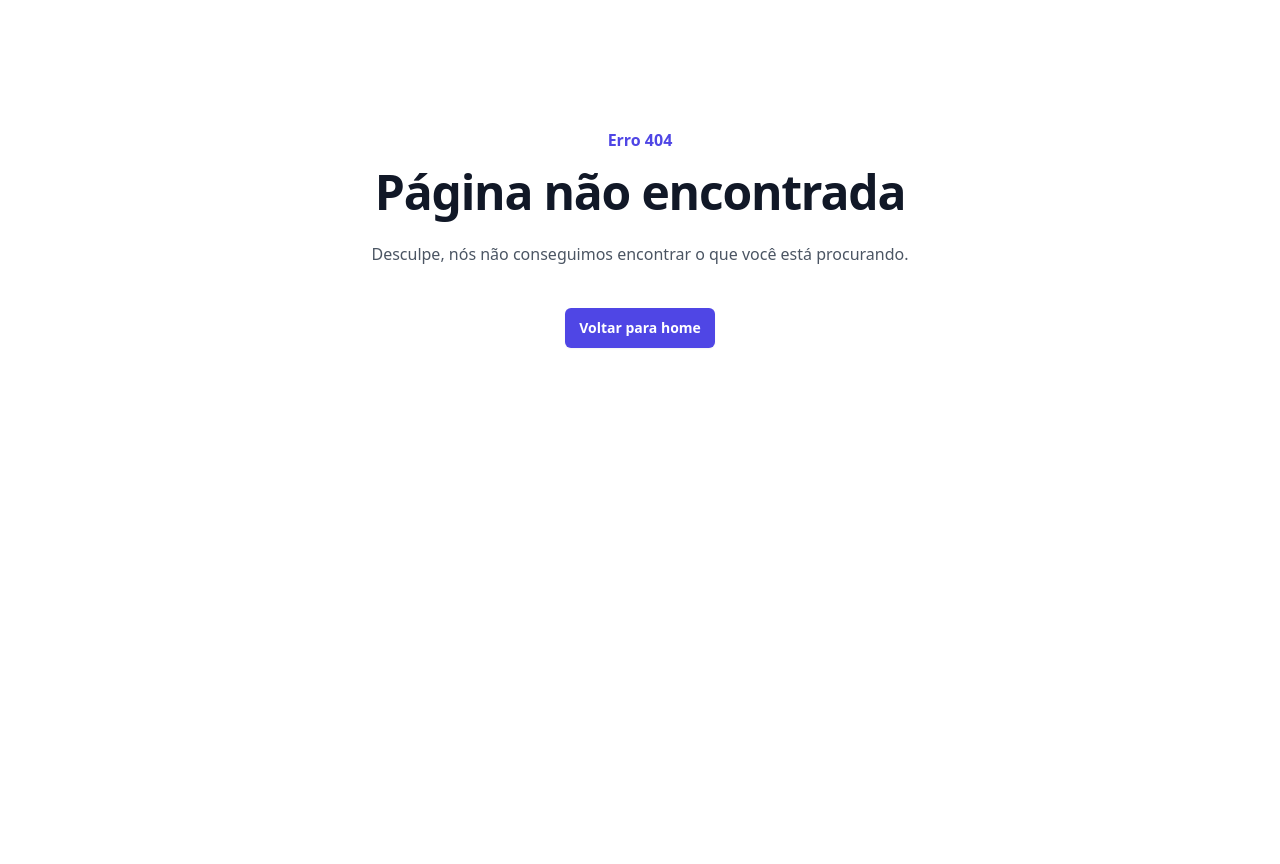
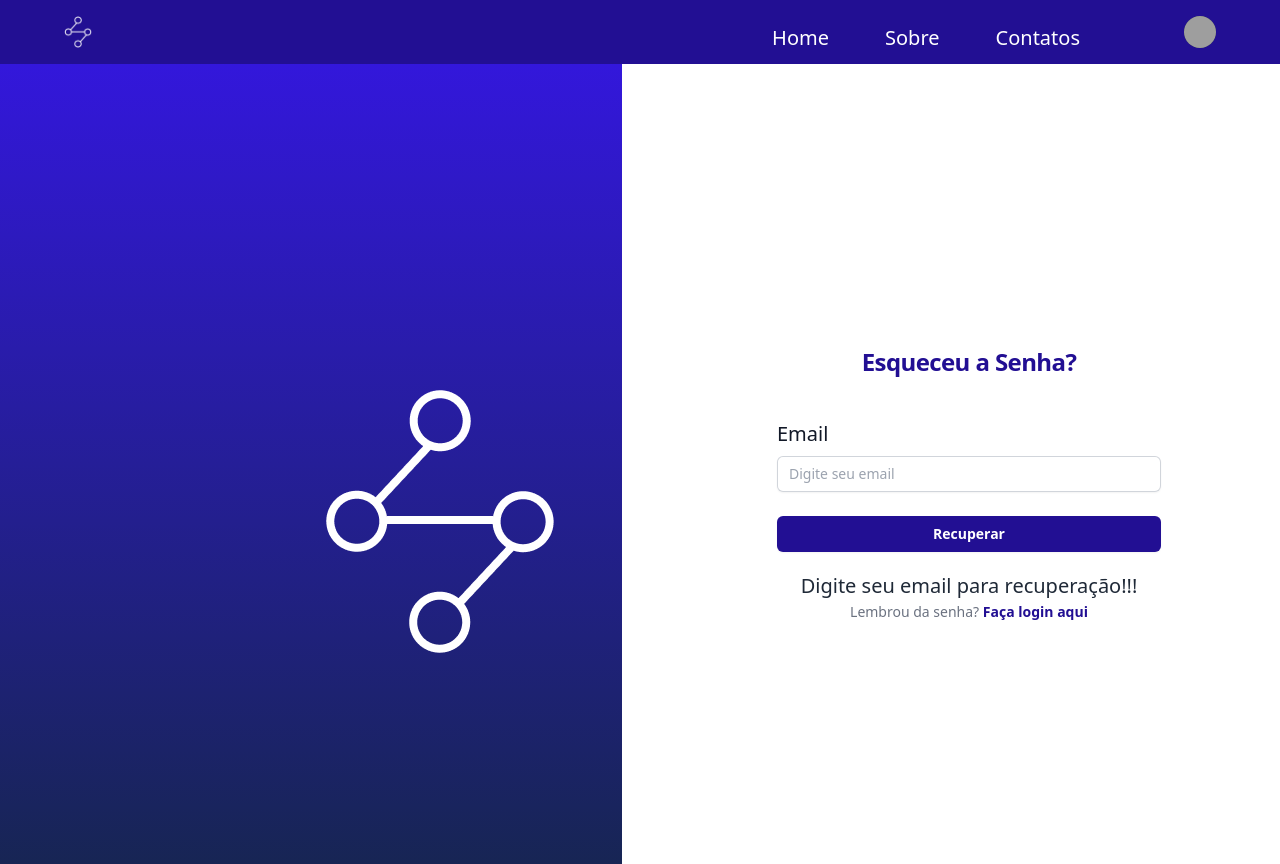
Before and after one commit to mersunsacumene/Front-End-TCC, a React (Vite) app in the folder front end/: page /esqueceusenha in a window 1280 px wide. Before the commit this address had no page. Before the commit the page ends 800 px from the top, so only its background shows below. Built offline with nearby package versions, Linux system fonts and the light colour scheme; grey boxes are pictures that could not be loaded.

Commit message:
Merge branch 'main' of https://github.com/quiulo/Front-End-TCC

```diff
--- a/front end/src/App.jsx
+++ b/front end/src/App.jsx
@@ -2,6 +2,7 @@ import './index.css'
 
 import { Outlet } from 'react-router-dom';
 import Navbar from './components/Navbar';
+import Footer from './components/Footer';
 
 function App() {
   return (
--- /dev/null
+++ b/front end/src/components/EsqueceuSenhaCom.jsx
@@ -0,0 +1,34 @@
+import React from 'react'
+import {Link} from 'react-router-dom'
+
+const EsqueceuSenhaCom = () => {
+    return (
+        <div class="flex min-h-full flex-col justify-center px-6 py-12 lg:px-8">
+        <div class="sm:mx-auto sm:w-full sm:max-w-sm">
+          <h1 class="mt-10 text-center text-2xl font-bold leading-9 tracking-tight text-azul">Esqueceu a Senha?</h1>
+        </div>
+
+        <div class="mt-10 sm:mx-auto sm:w-full sm:max-w-sm">
+          <form class="space-y-6" action="#" method="POST">
+           <div>
+              <label for="email" class="block text-xl font-medium text-gray-900">Email </label>
+              <div class="mt-2">
+                <input id="email" name="email" type="email" placeholder="Digite seu email" autocomplete="email" required class="block w-full rounded-md border-0 py-1.5 text-gray-900 shadow-sm ring-1 ring-inset ring-gray-300 placeholder:text-gray-400 focus:ring-2 focus:ring-inset focus:ring-azul sm:text-sm sm:leading-6" />
+              </div>
+            </div>
+            <div>
+             <button type="submit" class="flex w-full justify-center rounded-md bg-azul px-3 py-1.5 text-sm font-semibold leading-6 text-white shadow-sm hover:bg-indigo-500 focus-visible:outline focus-visible:outline-2 focus-visible:outline-offset-2 focus-visible:outline-indigo-600"> <Link to="/"></Link>Recuperar</button>
+             </div>
+          </form>
+          <p class="mt-5 text-center text-xl text-gray-800">Digite seu email para recuperação!!!</p>
+          <p class="text-center text-sm text-gray-500">
+            Lembrou da senha?
+            <Link to="/login">
+            <a href="#" class="font-semibold leading-6 text-azul hover:text-indigo-500"> Faça login aqui</a>
+            </Link>
+          </p>
+        </div>
+      </div>
+      )
+}
+export default EsqueceuSenhaCom;
--- a/front end/src/components/Footer.jsx
+++ b/front end/src/components/Footer.jsx
@@ -1,9 +1,22 @@
 import React from 'react'
+import {FaInstagram, FaLinkedin} from 'react-icons/fa6'
+import { Link } from 'react-router-dom';
 
-const footer = () => {
-  return (
-    <div>footer</div>
+const Footer = () => {
+  return (<footer class="absolute bottom-0 w-full">
+    <ul className='bg-azul flex flex-row justify-center space-x-48 mb-0'>
+      <li class="text-white">
+      <Link to="/"></Link><FaInstagram></FaInstagram>
+      </li>
+      <p class="text-white text-xl"><span>Desenvolvido por Dazzle</span>&copy; 2024</p>
+      <li class="text-white">
+      <FaLinkedin></FaLinkedin>
+      </li>
+
+    </ul>
+
+   </footer>
   )
 }
 
-export default footer
+export default Footer;
--- a/front end/src/components/FormLogin.jsx
+++ b/front end/src/components/FormLogin.jsx
@@ -18,7 +18,7 @@ const FormLogin = () => {
                 <div>
                   <label for="email" class="block text-sm font-medium leading-6 text-gray-900">Email </label>
                   <div class="mt-2">
-                    <input id="email" name="email" type="email" autocomplete="email" required class="block w-full rounded-md border-0 py-1.5 text-gray-900 shadow-sm ring-1 ring-inset ring-gray-300 placeholder:text-gray-400 focus:ring-2 focus:ring-inset focus:ring-azul sm:text-sm sm:leading-6" />
+                    <input id="email" name="email" type="email" placeholder="Email" autocomplete="email" required class="block w-full rounded-md border-0 py-1.5 text-gray-900 shadow-sm ring-1 ring-inset ring-gray-300 placeholder:text-gray-400 focus:ring-2 focus:ring-inset focus:ring-azul sm:text-sm sm:leading-6" />
                   </div>
                 </div>
 
@@ -26,11 +26,13 @@ const FormLogin = () => {
                   <div class="flex items-center justify-between">
                     <label for="password" class="block text-sm font-medium leading-6 text-gray-900">Senha</label>
                     <div class="text-sm">
+                      <Link to="/esqueceusenha">
                       <a href="#" class="font-semibold text-azul hover:text-indigo-500">Esqueceu a senha?</a>
+                      </Link>
                     </div>
                   </div>
                   <div class="mt-2">
-                    <input id="password" name="password" type="password" autocomplete="current-password" required class="block w-full rounded-md border-0 py-1.5 text-gray-900 shadow-sm ring-1 ring-inset ring-gray-300 placeholder:text-gray-400 focus:ring-2 focus:ring-inset focus:ring-azul sm:text-sm sm:leading-6" />
+                    <input id="password" name="password" type="password" placeholder="Senha" autocomplete="current-password" required class="block w-full rounded-md border-0 py-1.5 text-gray-900 shadow-sm ring-1 ring-inset ring-gray-300 placeholder:text-gray-400 focus:ring-2 focus:ring-inset focus:ring-azul sm:text-sm sm:leading-6" />
                   </div>
                 </div>
 
--- a/front end/src/components/FormSignUp.jsx
+++ b/front end/src/components/FormSignUp.jsx
@@ -15,7 +15,7 @@ const FormSignUp = () => {
           <div>
               <label for="name" class="block text-sm font-medium leading-6 text-gray-900">Nome completo </label>
               <div class="mt-2">
-                <input id="name" name="name"  type='text' required class="block w-full rounded-md border-0 py-1.5 text-gray-900 shadow-sm ring-1 ring-inset ring-gray-300 placeholder:text-gray-400 focus:ring-2 focus:ring-inset focus:ring-azul sm:text-sm sm:leading-6" />
+                <input id="name" name="name"  type='text' placeholder="Nome completo" required class="block w-full rounded-md border-0 py-1.5 text-gray-900 shadow-sm ring-1 ring-inset ring-gray-300 placeholder:text-gray-400 focus:ring-2 focus:ring-inset focus:ring-azul sm:text-sm sm:leading-6" />
               </div>
             </div>
 
@@ -45,7 +45,7 @@ const FormSignUp = () => {
             <div>
               <label for="email" class="block text-sm font-medium leading-6 text-gray-900">Email </label>
               <div class="mt-2">
-                <input id="email" name="email" type="email" autocomplete="email" required class="block w-full rounded-md border-0 py-1.5 text-gray-900 shadow-sm ring-1 ring-inset ring-gray-300 placeholder:text-gray-400 focus:ring-2 focus:ring-inset focus:ring-azul sm:text-sm sm:leading-6" />
+                <input id="email" name="email" type="email" placeholder="Email" autocomplete="email" required class="block w-full rounded-md border-0 py-1.5 text-gray-900 shadow-sm ring-1 ring-inset ring-gray-300 placeholder:text-gray-400 focus:ring-2 focus:ring-inset focus:ring-azul sm:text-sm sm:leading-6" />
               </div>
             </div>
 
@@ -56,7 +56,7 @@ const FormSignUp = () => {
                 <label for="password" class="block text-sm font-medium leading-6 text-gray-900">Senha</label>
               </div>
               <div class="mt-2">
-                <input id="password" name="password" type="password" autocomplete="current-password" required class="block w-full rounded-md border-0 py-1.5 text-gray-900 shadow-sm ring-1 ring-inset ring-gray-300 placeholder:text-gray-400 focus:ring-2 focus:ring-inset focus:ring-azul sm:text-sm sm:leading-6" />
+                <input id="password" name="password" type="password" placeholder="Senha" autocomplete="current-password" required class="block w-full rounded-md border-0 py-1.5 text-gray-900 shadow-sm ring-1 ring-inset ring-gray-300 placeholder:text-gray-400 focus:ring-2 focus:ring-inset focus:ring-azul sm:text-sm sm:leading-6" />
               </div>
             </div>
 
--- a/front end/src/components/Navbar.jsx
+++ b/front end/src/components/Navbar.jsx
@@ -8,7 +8,7 @@ const Navbar = () => {
     //<Link to="/about">Sobre</Link>
 
 
-    <nav class="bg-azulClaro">
+    <nav class="bg-azul">
   <div class="mx-16">
     <div class=" relative flex h-16 items-center justify-between ">
       <div class="absolute inset-y-0 left-0 flex items-center sm:hidden">
@@ -29,9 +29,9 @@ const Navbar = () => {
         </div>
         <div class=" absolute right-32 hidden sm:ml-6 sm:block ">
           <div class="flex space-x-10 " >
-            <a class="text-branco hover:bg-branco hover:text-azul rounded-md px-3 py-2 text-sm font-medium "><Link to="/">Home</Link></a>
-            <a class="text-branco hover:bg-branco hover:text-azul rounded-md px-3 py-2 text-sm font-medium"><Link to="/about">Sobre</Link></a>
-            <a class="text-branco hover:bg-branco hover:text-azul rounded-md px-3 py-2 text-sm font-medium"><Link to="/contact">Contatos</Link></a>
+            <a class="text-branco hover:bg-branco hover:text-azul rounded-xl px-2 py-2 text-xl font-medium "><Link to="/">Home</Link></a>
+            <a class="text-branco hover:bg-branco hover:text-azul rounded-xl px-2 py-2 text-xl font-medium"><Link to="/about">Sobre</Link></a>
+            <a class="text-branco hover:bg-branco hover:text-azul rounded-xl px-2 py-2 text-xl font-medium"><Link to="/contact">Contatos</Link></a>
           </div>
         </div>
       </div>
--- a/front end/src/main.jsx
+++ b/front end/src/main.jsx
@@ -12,6 +12,7 @@ import Contact from './routes/Contact.jsx';
 import ErrorPage from './routes/ErrorPage.jsx';
 import Login from './routes/Login.jsx';
 import SignUp from './routes/SignUp.jsx';
+import EsqueceuSenha from './routes/EsqueceuSenha.jsx';
 
 const router = createBrowserRouter([
   {
@@ -38,6 +39,10 @@ const router = createBrowserRouter([
        {
         path: "signup",
         element: <SignUp />
+       },
+       {
+        path: "esqueceusenha",
+        element: <EsqueceuSenha />
        }
     ],
    },
--- a/front end/src/routes/Contact.jsx
+++ b/front end/src/routes/Contact.jsx
@@ -1,11 +1,15 @@
 import React from 'react'
+import Footer from '../components/Footer'
 
 const Contact = () => {
     return (
         <div>
             <h1>Página de contato</h1>
+        <Footer />
         </div>
+
     )
+
 }
 
 export default Contact
--- /dev/null
+++ b/front end/src/routes/EsqueceuSenha.jsx
@@ -0,0 +1,18 @@
+import React from 'react'
+import logo from "../assets/logoBranca.png";
+import EsqueceuSenhaCom from '../components/EsqueceuSenhaCom';
+
+const EsqueceuSenha = () => {
+ return (
+    <div className="columns-2 h-screen">
+    <div className="bg-gradient-to-t from-blue-950 to-azulClaro h-screen">
+      <img className=" pl-80 pt-80 " src={logo}></img>
+    </div>
+    <div className="h-full place-content-center">
+    <EsqueceuSenhaCom />
+    </div>
+  </div>
+ )
+}
+
+export default EsqueceuSenha;
```
Also changed, not shown: front end/package.json (+6 -1 lines), 2 other files (tests, documents, lock files or other folders).
